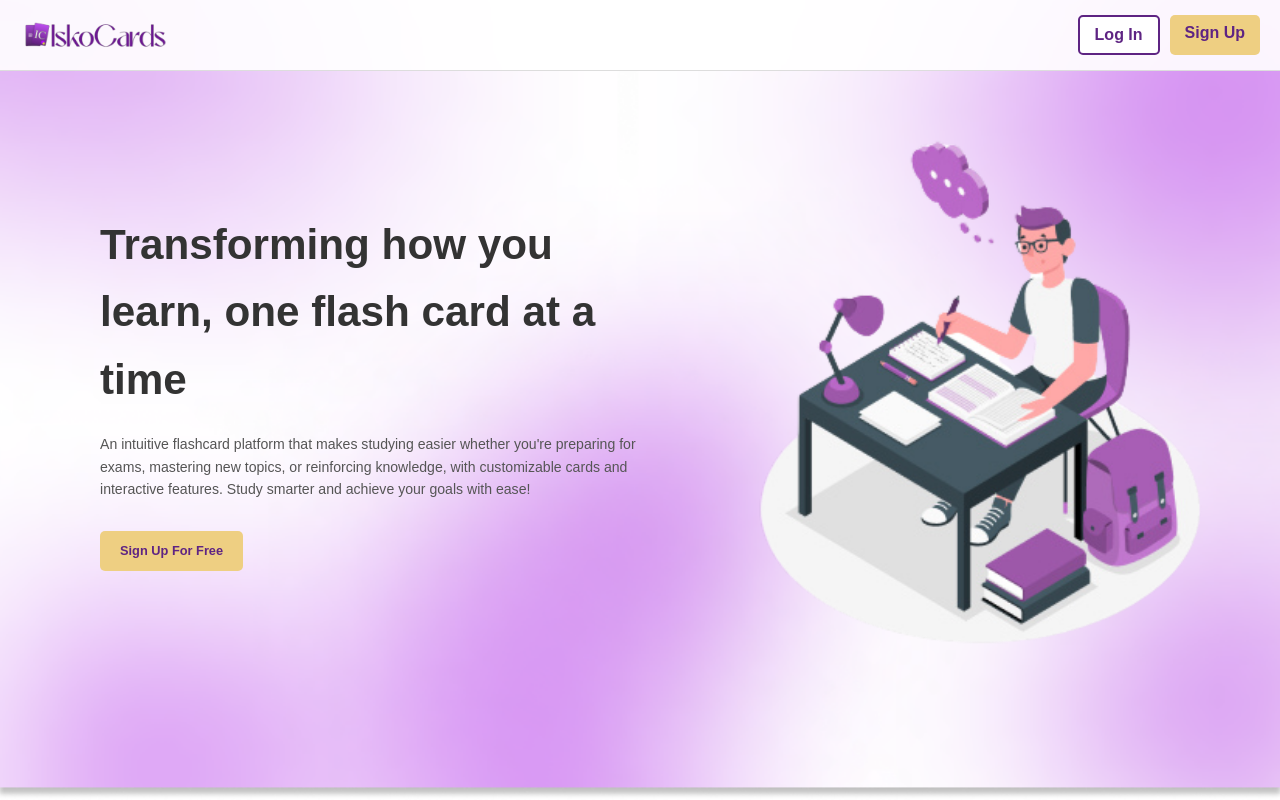
After one commit to jennarms/IskoCards, a PHP site: page /LandingPage.php in a window 1280 px wide. The commit adds this page. Run offline with PHP 8.4, Linux system fonts and the light colour scheme.

Commit message:
fixed landing page

```diff
--- /dev/null
+++ b/LandingPage.php
@@ -0,0 +1,37 @@
+<!DOCTYPE html>
+<html lang="en">
+<head>
+  <meta charset="UTF-8">
+  <meta name="viewport" content="width=device-width, initial-scale=1.0">
+  <title>IskoCards - Landing Page</title>
+  <link rel="stylesheet" href="css/styles.css">
+</head>
+<body>
+  <header>
+    <div class="logo"></div>
+    <nav>
+      <!-- Link styled as a button -->
+      <a href="pages/login.php" class="login-btn">Log In</a>
+      <!-- Link to sign-up page -->
+      <a href="pages/signup.php" class="signup-btn">Sign Up</a>
+    </nav>
+  </header>
+
+  <main>
+  <div class="hero">
+    <h1>Transforming how you learn, one flash card at a time</h1>
+    <p>
+      An intuitive flashcard platform that makes studying easier whether you're
+      preparing for exams, mastering new topics, or reinforcing knowledge, with
+      customizable cards and interactive features. Study smarter and achieve your
+      goals with ease!
+    </p>
+    <!-- Sign Up button -->
+    <a href="pages/signup.php" class="signup-main-btn">Sign Up For Free</a>
+  </div>
+  <div class="hero-image">
+  </div>
+
+</main>
+</body>
+</html>
--- a/css/styles.css
+++ b/css/styles.css
@@ -121,18 +121,17 @@ main .hero .signup-main-btn:hover {
 }
 
 .hero-image {
-    flex: 1 1 50%; /* Takes up 50% of the width, but can shrink */
+    flex: 1 1 50%;
     display: flex;
     justify-content: center;
     align-items: center;
+    background-image: url('../assets/Landing.png'); /* Set the image as background */
+    background-size: contain; /* Ensure the image fits */
+    background-repeat: no-repeat; /* Prevent repeating */
+    background-position: center; /* Center the image */
+    height: 100%; /* Ensure the container has a height */
 }
 
-.hero-image img {
-    width: 100%; /* Ensure the image scales with the container */
-    max-width: 600px;
-    height: auto; /* Maintain aspect ratio */
-    object-fit: contain; /* Scale the image proportionally */
-}
 
 /* Media Queries for Responsiveness */
 @media (max-width: 768px) {
```
